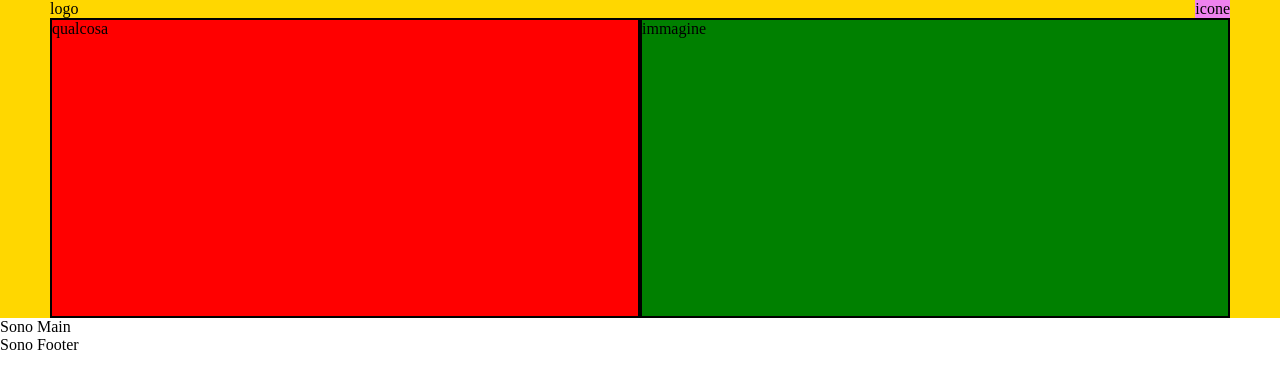
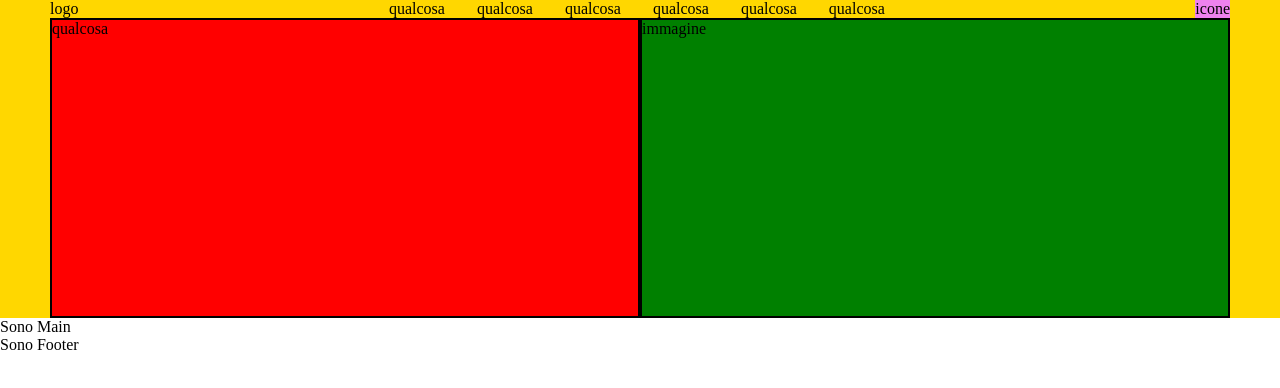
Before and after one commit to Marco-Vigilio/proj-html-vuejs, a Vue app: page / in a window 1280 px wide. Shown: the top 388 px of the page. Built offline with nearby package versions, Linux system fonts and the light colour scheme.

Commit message:
inserisco al nav div.menu dove c'è l'elenco della nav-bar

```diff
--- a/src/components/AppHeader.vue
+++ b/src/components/AppHeader.vue
@@ -6,7 +6,18 @@
                     logo
                 </div>
 
-                <div class="icons">
+                <div class="menu">
+                    <ul>
+                        <li>qualcosa</li>
+                        <li>qualcosa</li>
+                        <li>qualcosa</li>
+                        <li>qualcosa</li>
+                        <li>qualcosa</li>
+                        <li>qualcosa</li>
+                    </ul>
+                </div>
+
+                <div class="social">
                     <ul>
                         <li>icone</li>
                     </ul>
@@ -41,7 +52,18 @@ header {
             display: flex;
             justify-content: space-between;
 
-            .icons {
+            .menu {
+
+                ul {
+                    display: flex;
+
+                    li {
+                        margin: 0 1rem;
+                    }
+                }
+            }
+
+            .social {
                 background-color: violet;
                 display: flex;
                 justify-content: flex-end;
```
